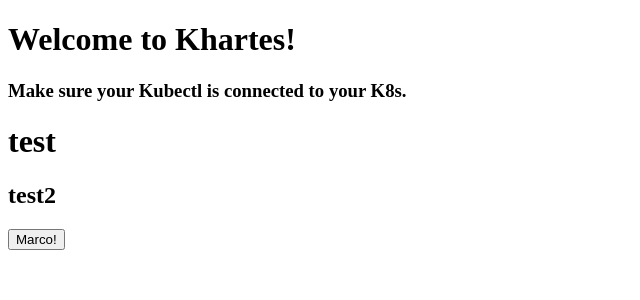
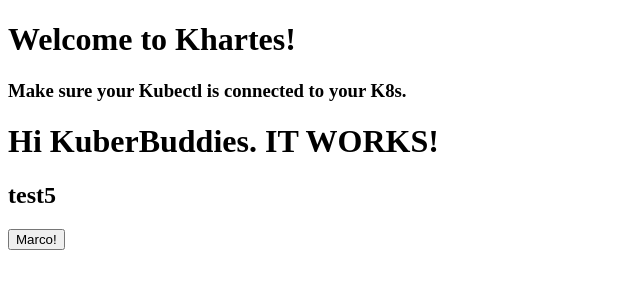
Before and after one commit to oslabs-beta/Khartes, a React app: page / in a window 1280 px wide. Shown: the top 300 px of the page, without its empty margins (0-640 px from the left). Built offline with nearby package versions, Linux system fonts and the light colour scheme.

Commit message:
electronmon dev mode works. setup is complete with react, electron, express, webpack, and typescript

```diff
--- a/client/react.tsx
+++ b/client/react.tsx
@@ -17,8 +17,8 @@
         <div>
             <h1>Welcome to Khartes!</h1>
             <h3>Make sure your Kubectl is connected to your K8s.</h3>
-            <h1>test</h1>
-            <h2>test2</h2>
+            <h1>Hi KuberBuddies. IT WORKS!</h1>
+            <h2>test5</h2>
 
         <button onClick={getPolo}>Marco!</button>
         </div>
--- a/electron/electron.ts
+++ b/electron/electron.ts
@@ -13,7 +13,7 @@
 function createWindow () {
   // Create the browser window.
   let win = new BrowserWindow({
-    width: 800,
+    width: 1200,
     height: 800,
     webPreferences: {
       nodeIntegration: true
--- a/webpack.config.js
+++ b/webpack.config.js
@@ -1,10 +1,9 @@
 const HtmlWebpackPlugin = require('html-webpack-plugin');
 const CopyPlugin = require('copy-webpack-plugin');
-  const fs = require('fs');
 module.exports = [
 {
   mode: 'development',
-    entry: './client/react.tsx',
+  entry: './electron/electron.ts',
    target: 'electron-main',
    module: {
      rules: [{
@@ -18,12 +17,8 @@
      filename: 'electron.js'
    },
   //  devServer: {
-    //   contentBase: path.join(__dirname, './client'),
-    //   compress: true,
-    //   hot: true,
-    //   host,
-    //   port: 3000,
-    //   publicPath: '/',
+  //   contentBase: path.join(__dirname, 'dist'),
+  //   port: 9002,
   // },
   // plugins: [
   //   new HtmlWebpackPlugin({
```
Also changed, not shown: client/index.js (deleted, +0 -15 lines), package.json (+5 -8 lines), client/App.js (deleted), 6 other files (tests, documents, lock files or other folders). Lines whose indentation alone changed are shown as unchanged.
